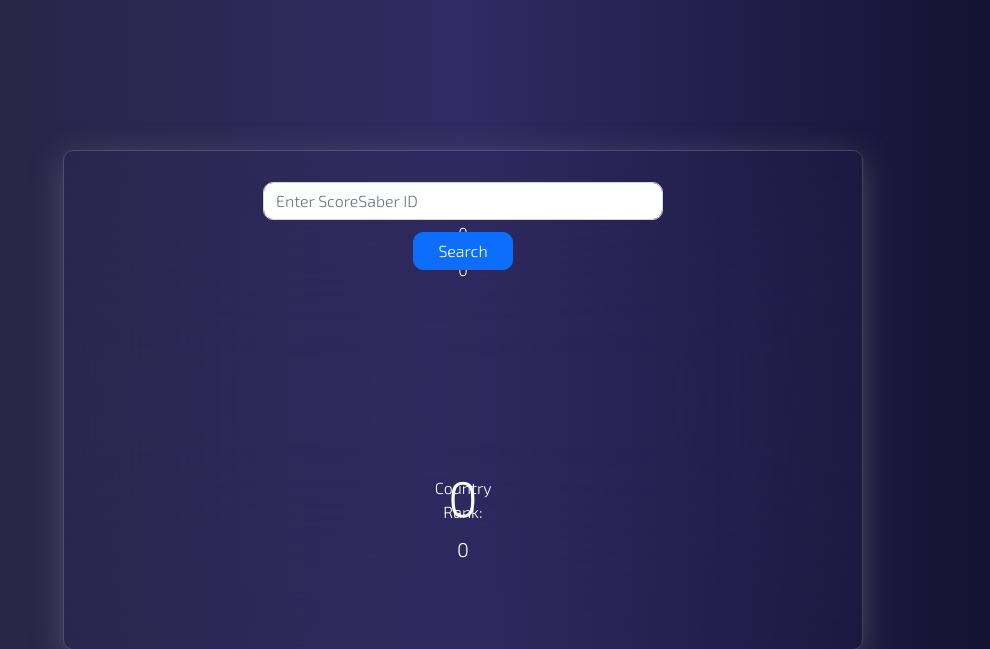
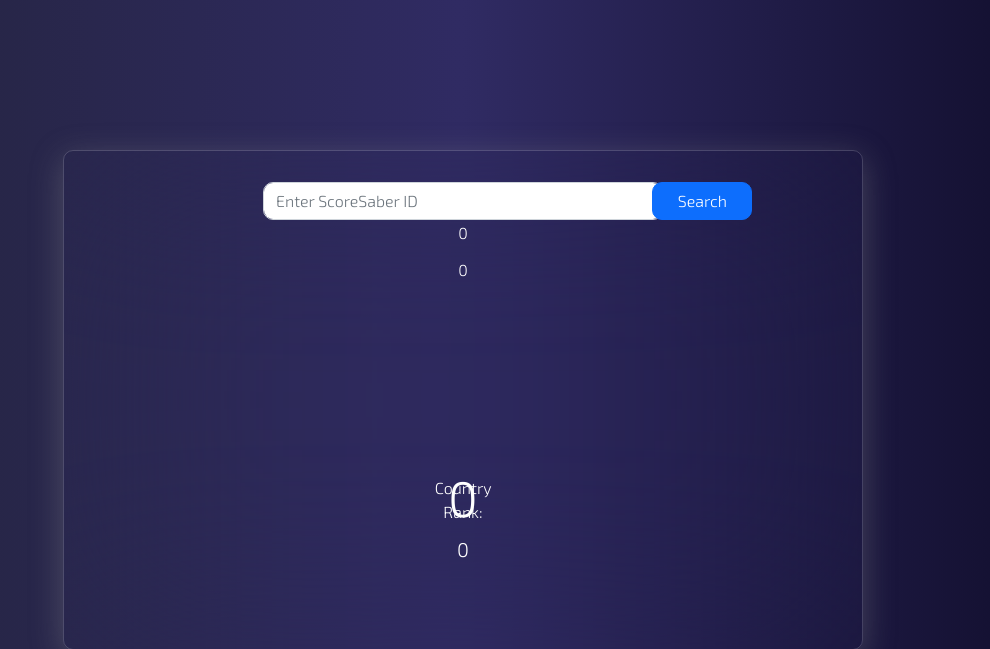
Before and after one commit to xFutuxe/scoresaber-rank-viewer, a PHP site: page / in a window 1280 px wide. Shown: the top 649 px of the page, without its empty margins (177-1167 px from the left). Run offline with PHP 8.4, Linux system fonts and the light colour scheme.

Commit message:
design changes

```diff
--- a/css/main.css
+++ b/css/main.css
@@ -23,8 +23,8 @@ body {
 #submit {
     margin: 0;
     position: absolute;
-    top: 20%;
-    left: 50%;
+    top: 10%;
+    left: 80%;
     transform: translate(-50%, -50%);
     width: 100px;
     opacity: 1;
```
